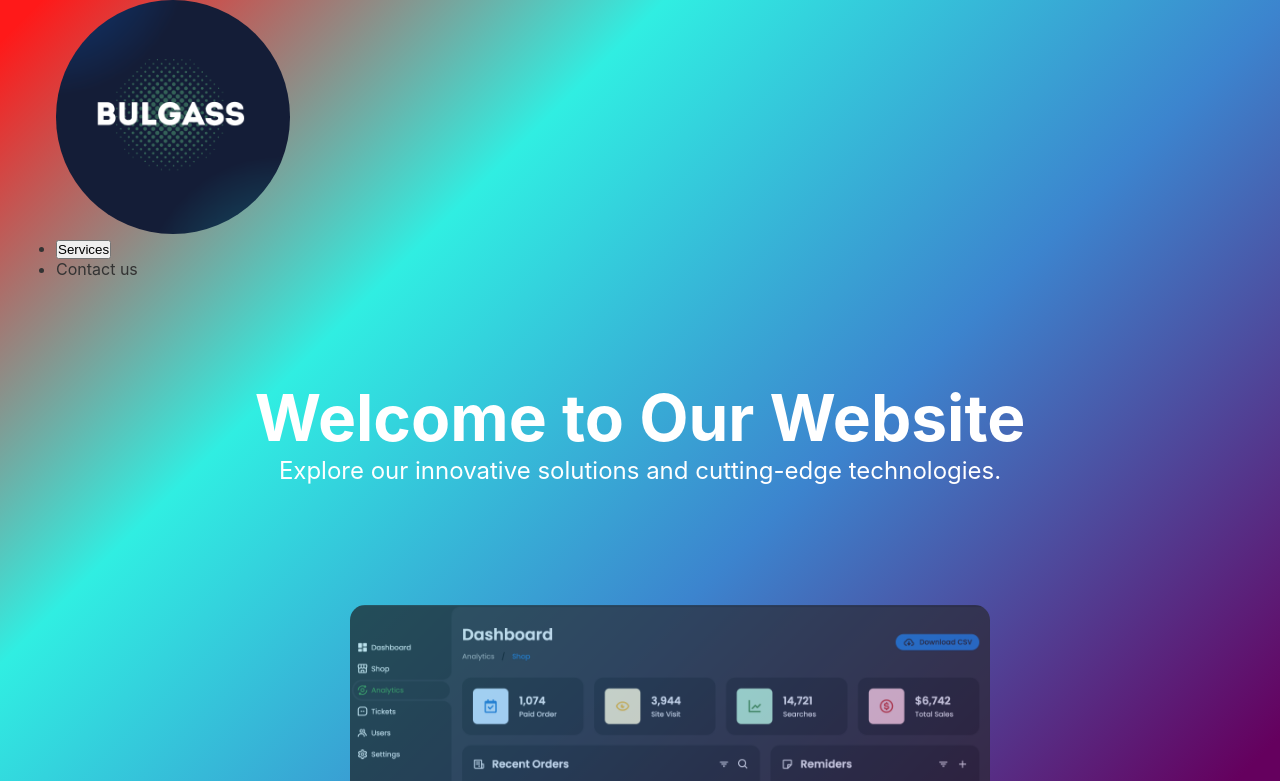
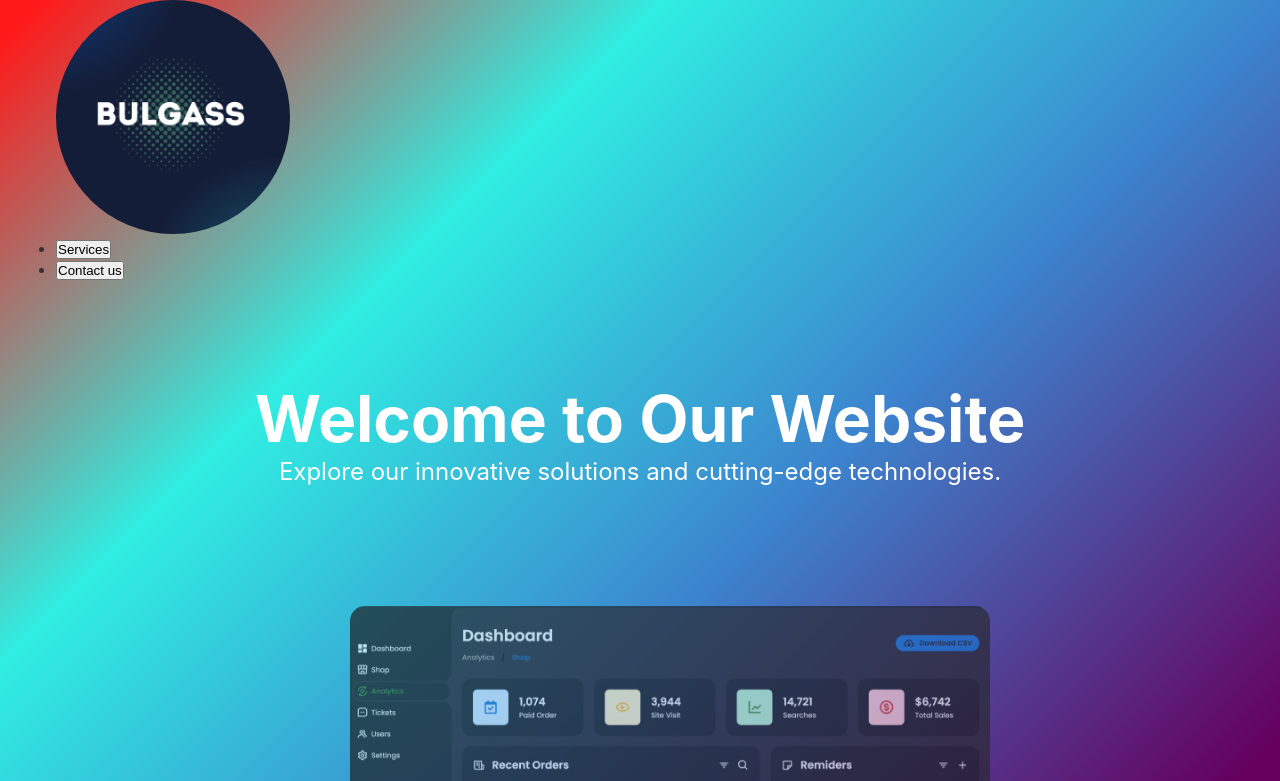
Before and after one commit to KutmanBekbolotov/bulgass-dev, a React (Vite) app: page / in a window 1280 px wide. Shown: the top 781 px of the page. Built offline with nearby package versions, Linux system fonts and the light colour scheme.

Commit message:
scroll not works

```diff
--- a/src/components/Header.jsx
+++ b/src/components/Header.jsx
@@ -1,8 +1,8 @@
-import React, { useState } from 'react';
+import React, { useRef, useState } from 'react';
 import "./Header.css";
 import logo from '../assets/logo.png';
 
-const Header = () => {
+const Header = ({ scrollToFooter }) => {
   const [isModalOpen, setModalOpen] = useState(false);
 
   const services = [
@@ -10,8 +10,6 @@ const Header = () => {
     { title: "Engineering", items: ["Platform & Product Development", "DevOps", "Agile Ways of Working", "Quality Engineering", "IoT", "Open Source", "Metaverse", "API & Integration", "Modernization", "Core & Enterprise Systems", "Composable", "Physical Product Development"] },
     { title: "Cloud", items: ["Data & Analytics", "Cloud Data Migration", "Artificial Intelligence", "Responsible AI", "Generative AI", "AI Security by Design", "AI-Accelerated Engineering", "EPAM AI/Run™"] },
     { title: "Cybersecurity", items: ["Managed Detection & Response", "Digital Risk Management", "Outside-In Validation", "Cybersecurity Advisory", "Cloud & Data Security", "Ransomware Protection", "Zero Trust Implementation"] },
-    { title: "CX+", items: ["Physical Experience", "CX Strategy & Design", "White Space Innovation", "Next-Gen Marketing", "Workforce Experience", "Digital Transformation"] },
-    { title: "Client Work", items: ["Partners", "Our Brands", "EPAM CONTINUUM", "TEST IO"] }
   ];
 
   const closeModal = () => {
@@ -36,7 +34,12 @@ const Header = () => {
                 </button>
               </li>
               <li>
-                <a href="#contact" className="hover:text-blue-500">Contact us</a>
+                <button
+                  onClick={scrollToFooter}
+                  className="hover:text-blue-500 focus:outline-none"
+                >
+                  Contact us
+                </button>
               </li>
             </ul>
           </nav>
```
Also changed, not shown: src/pages/Home.jsx (deleted).
